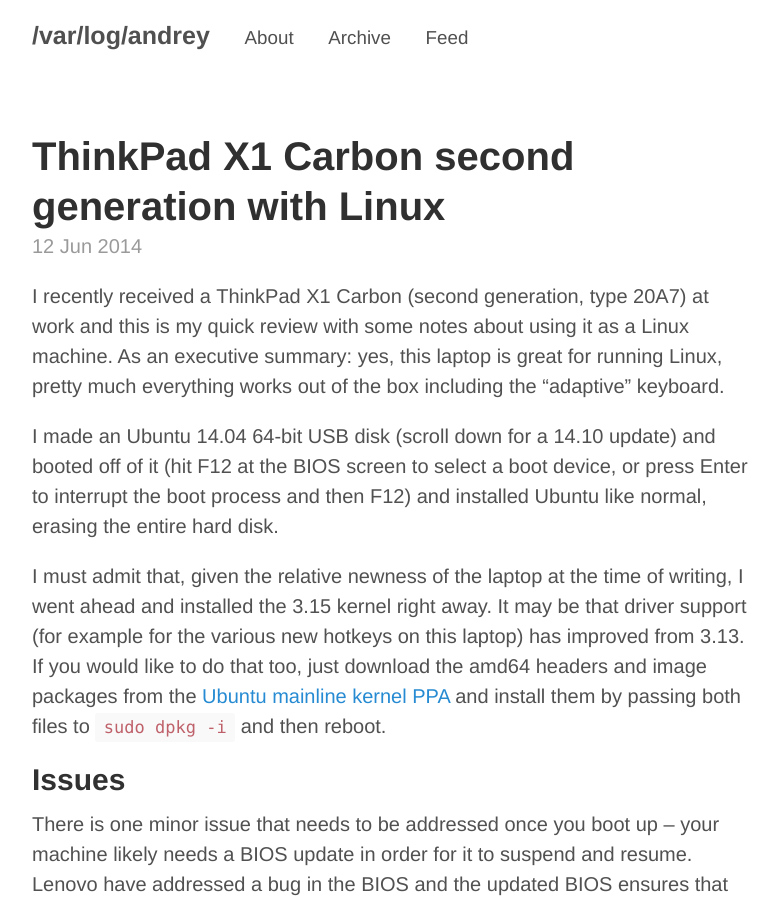
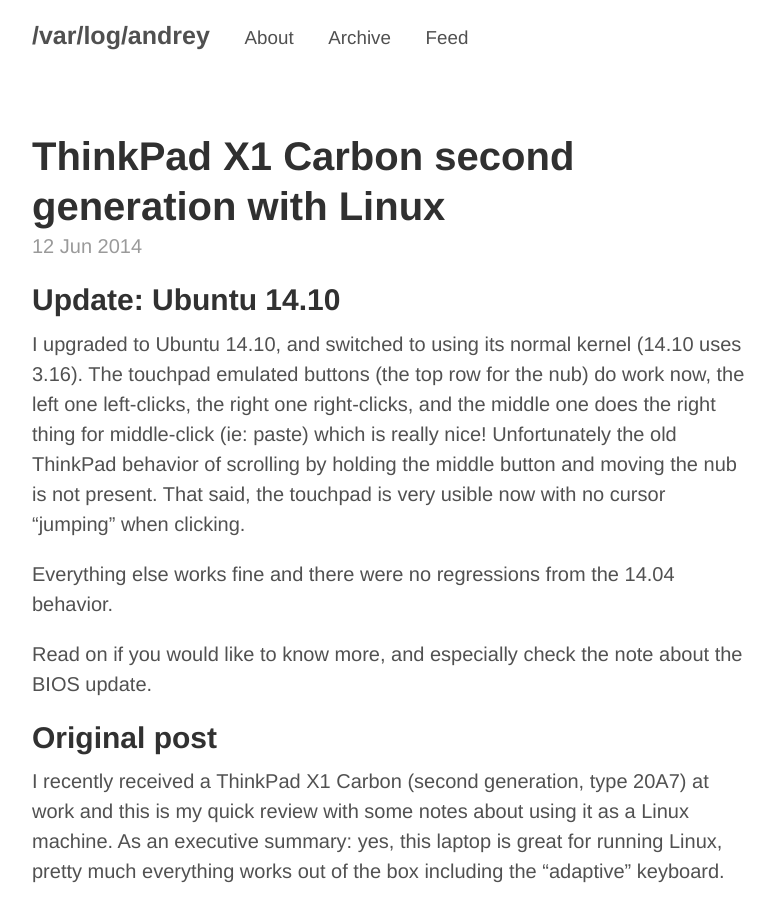
Before and after one commit to yurovsky/yurovsky.github.io, a Jekyll site: the page built from _posts/2014-06-12-thinkpad-x2-second-generation-linux.md, in a window 1280 px wide and 900 px high. Shown: the whole window, without its empty margins (248-1027 px from the left). Built offline with Jekyll 4.4.1, drawn with Linux system fonts in a browser that asks for light colours; Markdown is read by kramdown in place of the engine named in the settings; comment, search, counter and statistics services are not loaded; some of the changed text lies outside the part shown.

Commit message:
move update to the top

```diff
--- a/_posts/2014-06-12-thinkpad-x2-second-generation-linux.md
+++ b/_posts/2014-06-12-thinkpad-x2-second-generation-linux.md
@@ -2,6 +2,24 @@
 layout: post
 title: ThinkPad X1 Carbon second generation with Linux
 ---
+
+## Update: Ubuntu 14.10
+
+I upgraded to Ubuntu 14.10, and switched to using its normal kernel (14.10 uses
+3.16).  The touchpad emulated buttons (the top row for the nub) do work now,
+the left one left-clicks, the right one right-clicks, and the middle one does
+the right thing for middle-click (ie: paste) which is really nice!
+Unfortunately the old ThinkPad behavior of scrolling by holding the middle
+button and moving the nub is not present.  That said, the touchpad is very
+usible now with no cursor "jumping" when clicking.
+
+Everything else works fine and there were no regressions from the 14.04
+behavior.
+
+Read on if you would like to know more, and especially check the note about the
+BIOS update.
+
+## Original post
 
 I recently received a ThinkPad X1 Carbon (second generation, type 20A7) at work
 and this is my quick review with some notes about using it as a Linux machine.
```
Also changed, not shown: other parts of _posts/2014-06-12-thinkpad-x2-second-generation-linux.md (+0 -12 lines).
